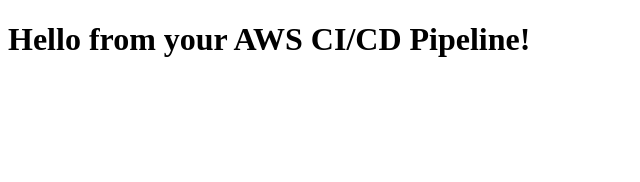
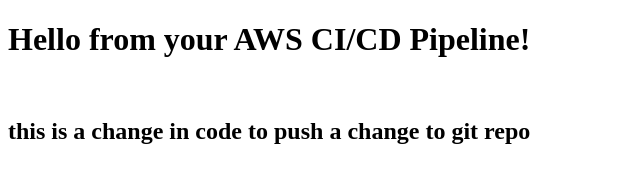
Before and after one commit to spskanda137/assignment, a website: page app/public/index.html in a window 1280 px wide. Shown: the whole page, without its empty margins (0-640 px from the left). Drawn offline with Linux system fonts and the light colour scheme.

Commit message:
Trigger CI/CD deployment

```diff
--- a/app/public/index.html
+++ b/app/public/index.html
@@ -2,6 +2,7 @@
 <html>
 <head><title>AWS Demo App</title></head>
 <body>
-  <h1>Hello from your AWS CI/CD Pipeline!</h1>
+	<h1>Hello from your AWS CI/CD Pipeline!</h1><br>
+	<h2> this is a change in code to push a change to git repo <h2>
 </body>
 </html>
```
